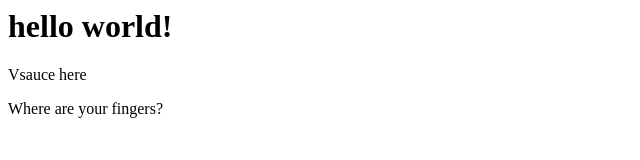
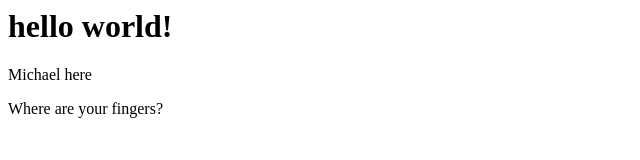
Before and after one commit to XandervanVeen/gitOefening, a plain HTML site: page index.html in a window 1280 px wide. Shown: the full height of the page, 0-640 px from the left. Drawn offline with Linux system fonts and the light colour scheme.

Commit message:
Changed line 2 to micheal

```diff
--- a/index.html
+++ b/index.html
@@ -1,3 +1,3 @@
 <h1>hello world!</h1>
-<p>Vsauce here</p>
+<p>Michael here</p>
 <p>Where are your fingers?</p>
```
